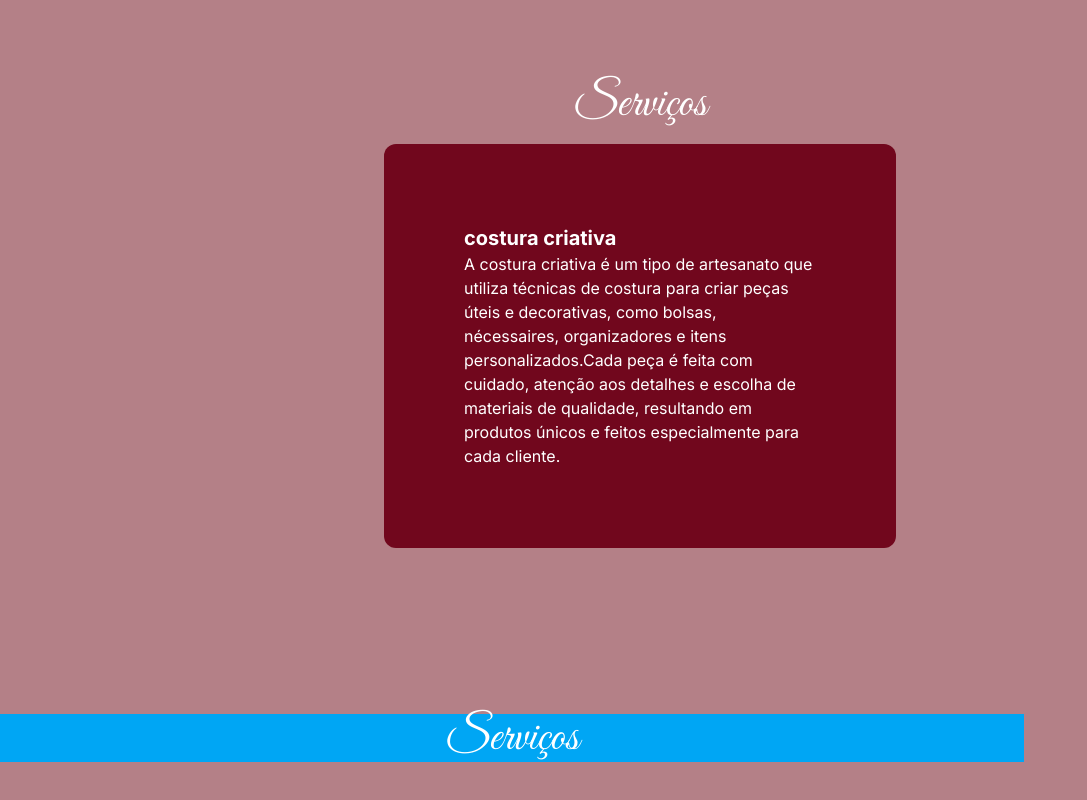
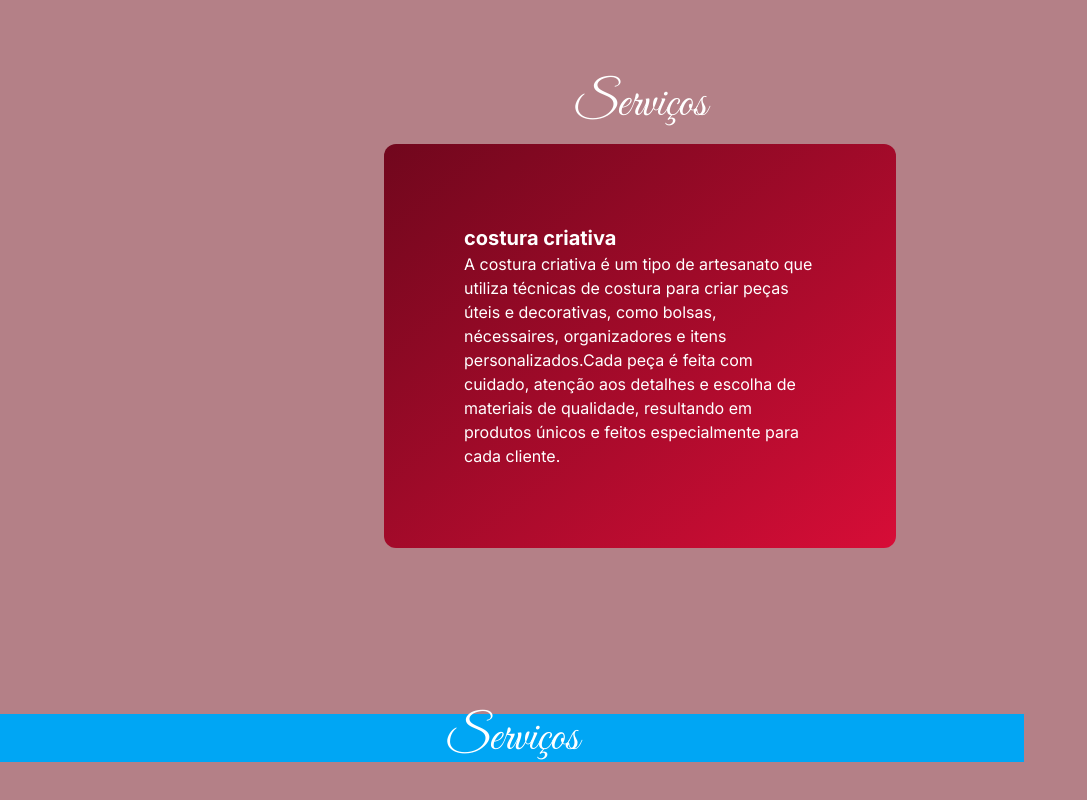
Before and after one commit to Luis-Mackiewicz/cantinho-da-tia-nelci, a Next.js app: page / in a window 1280 px wide. Shown: the part 1686-2486 px from the top of the page, without its empty margins (0-1087 px from the left). Built offline with nearby package versions, Linux system fonts and the light colour scheme.

Commit message:
feat(card): add linear background

```diff
--- a/components/card.tsx
+++ b/components/card.tsx
@@ -1,6 +1,15 @@
 export default function Card() {
   return (
-    <div className="w-4/5 rounded-xl bg-foreground text-white p-2 lg:w-2/5 lg:p-16">
+    <div
+      className="w-4/5
+      rounded-xl
+      bg-linear-to-br
+       from-[#71071d]
+       to-[#D70D37]
+        text-white p-2
+        lg:w-2/5
+        lg:p-16"
+    >
       <dl className="p-4">
         <dt className="font-bold text-xl">costura criativa</dt>
         <dd className="text-base">
```
